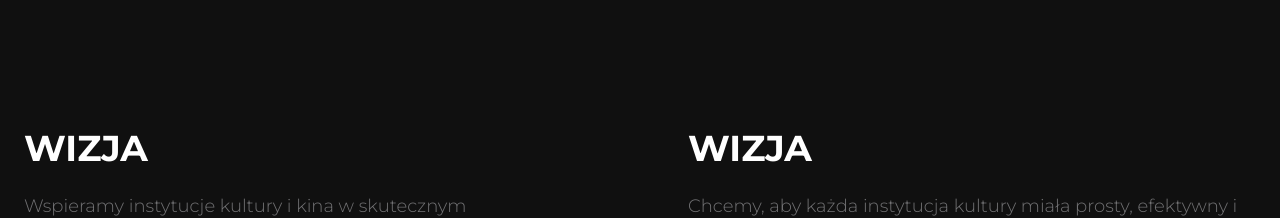
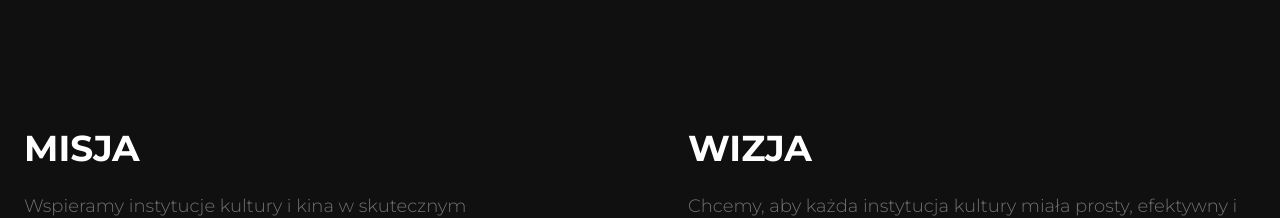
Before and after one commit to pc-style/ferment-hrup, a React (Vite) app: page / in a window 1280 px wide. Shown: the part 880-1098 px from the top of the page. Built offline with nearby package versions, Linux system fonts and the light colour scheme.

Commit message:
feat: change WIZJA to MISJA on homepage

```diff
--- a/src/pages/HomePage.tsx
+++ b/src/pages/HomePage.tsx
@@ -173,7 +173,7 @@ export default function HomePage() {
               transition={{ duration: 0.6 }}
             >
               <h2 className="font-poppins font-bold text-3xl md:text-4xl text-white mb-6">
-                WIZJA
+                MISJA
               </h2>
               <p className="font-poppins font-light text-brand-grey text-base md:text-lg leading-relaxed">
                 Wspieramy instytucje kultury i kina w skutecznym pozyskiwaniu,
```
